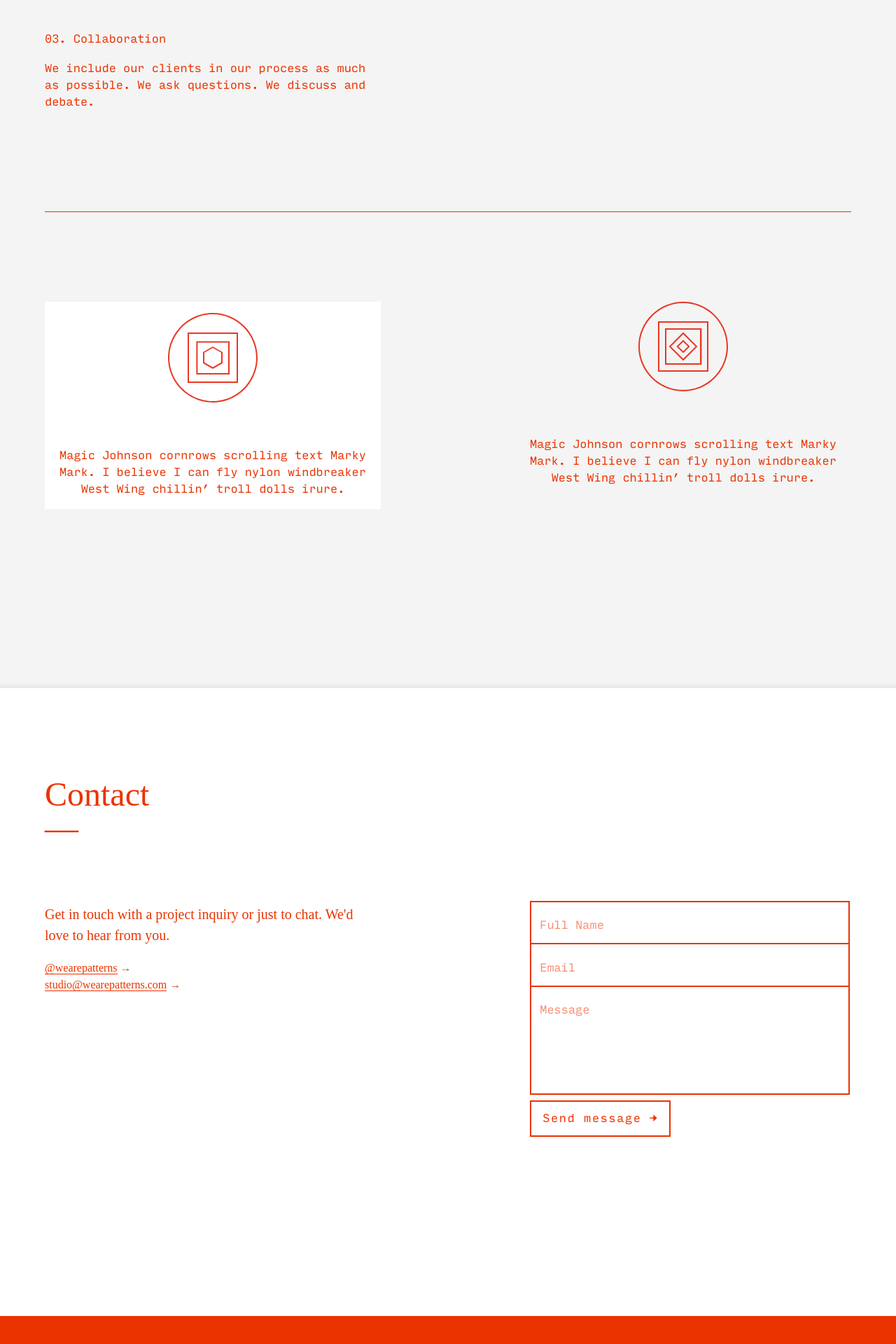
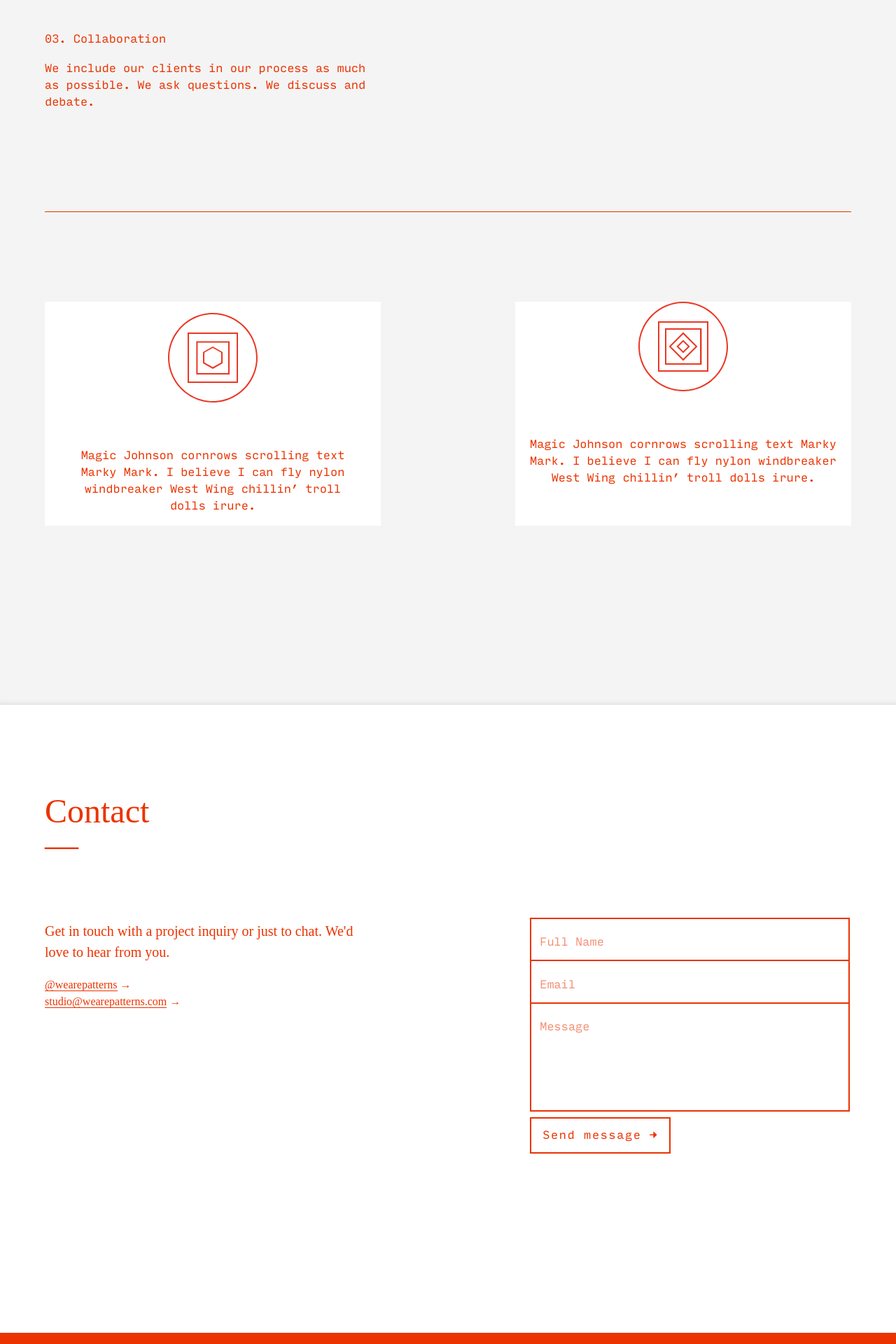
Before and after one commit to wearepatterns/wearepatterns.github.io, a Jekyll site: the page built from index.markdown, in a window 1280 px wide. Shown: the part 975-2895 px from the top of the page at 70% size. Built offline with Jekyll 4.4.1, drawn with Linux system fonts in a browser that asks for light colours; before the commit the page ends 2871 px from its top, so only the background shows below that.

Commit message:
Update new.html

```diff
--- a/_layouts/new.html
+++ b/_layouts/new.html
@@ -77,9 +77,9 @@
                         <img class="pt3-ns w3 w4-l" src="/design.svg">
                     </div>
                     <!--<h2 class="mt4 f5 fw3 normal lh-title">Design</h2>-->
-                    <p class="mt5 input-mono ph3-ns">Magic Johnson cornrows scrolling text Marky Mark. I believe I can fly nylon windbreaker West Wing chillin’ troll dolls irure.</p>
+                    <p class="mt5 input-mono ph4-ns">Magic Johnson cornrows scrolling text Marky Mark. I believe I can fly nylon windbreaker West Wing chillin’ troll dolls irure.</p>
                 </div>
-                <div class="measure-ns tc">
+                <div class="bg-white measure-ns tc">
                     <div class="flex justify-center w-100">
                         <img class="w3 w4-l" src="/code.svg">
                     </div>
```
